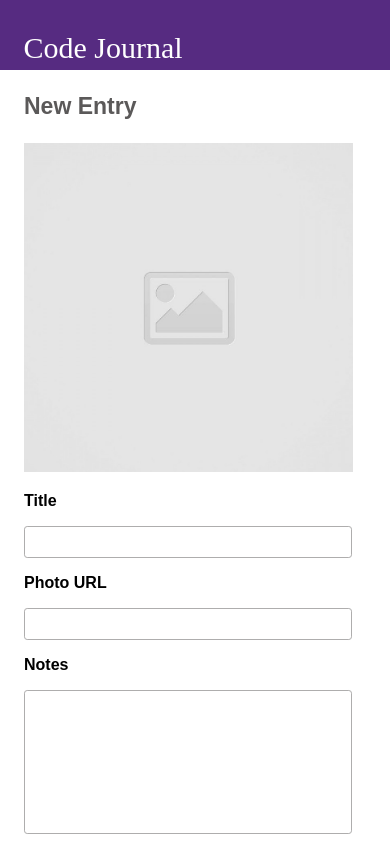
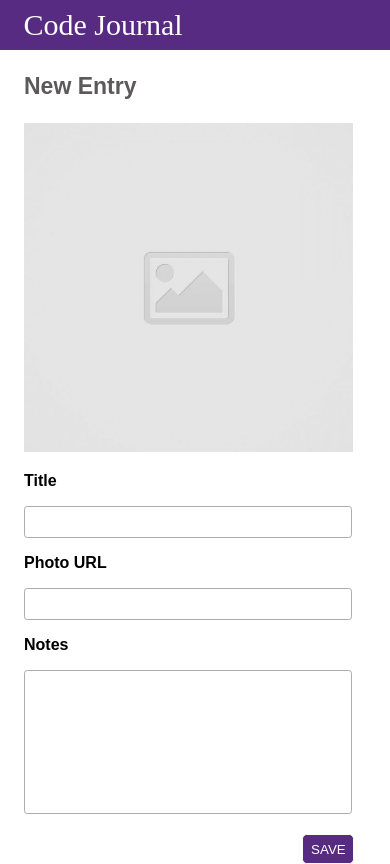
Before and after one commit to joshuapreciado/new-code-journal, a website: page index.html in a window 390 px wide. Drawn offline with Linux system fonts and the light colour scheme; a web font is replaced by a local one.

Commit message:
Completed first part of HTML & CSS

```diff
--- a/css/styles.css
+++ b/css/styles.css
@@ -1,19 +1,18 @@
 
-.heading {
+.containertwo {
   background-color: #562B81;
   height: 50px;
   padding: 1px;
   display: flex;
-  margin: auto;
-
 }
 .heading-text {
+  margin: auto;
+  flex-basis: 43%;
   color: white;
   font-size: 20px;
   font-family: Proza Libre;
-  margin-left: 34rem;
   font-weight: 100;
-  flex-basis: calc(100%);
+  background-color: #562B81;
 }
 
 p {
@@ -33,10 +32,16 @@ img:nth-child(1) {
 
 .title-text {
   height: 2rem;
-    border-radius: .2rem;
-    border: solid 1px rgb(174, 173, 173);
-    margin-right: 2rem;
+  border-radius: .2rem;
+  border: solid 1px rgb(174, 173, 173);
+  margin-right: 2rem;
 }
+.title-text:focus, .photo-text:focus,
+.textarea-1:focus {
+  outline: none;
+  border: 2px solid #562B81;
+}
+
 
 .photo-text {
   height: 2rem;
@@ -69,6 +74,25 @@ img:nth-child(1) {
   padding-top: 5px;
 }
 
+  .save-button {
+    width: 52px;
+    height: 30px;
+    padding: 5px;
+    margin-top: 1rem;
+    margin-left: 35.3rem;
+    color: white;
+    background-color: #562B81;
+    border: solid 1px;
+    border-radius: .3rem;
+  }
+
+
+
+
+
+
+
+
 @media screen and (max-width: 650px) {
   .heading {
     width: 100%;
@@ -84,6 +108,10 @@ img:nth-child(1) {
     width: 20.5rem;
   }
 
+  .heading-text {
+    flex-basis: auto;
+  }
+
 
   input {
     width: 20.5rem;
@@ -92,4 +120,8 @@ img:nth-child(1) {
     height: 329px;
     width: 329px;
   }
+
+  .save-button {
+    margin-left: 17.4rem;
+  }
 }
--- a/index.html
+++ b/index.html
@@ -18,7 +18,7 @@
 </head>
 <body>
   <header>
-    <div class="heading">
+    <div class="containertwo">
       <h3 class="heading-text">Code Journal</h3>
     </div>
   </header>
@@ -54,6 +54,9 @@
             <p><b>Notes</b></p>
             <textarea required cols="80" class="textarea-1"></textarea>
           </div>
+          <div class="column-full">
+            <button class="save-button">SAVE</button>
+          </div>
         </div>
       </div>
     </form>
```
